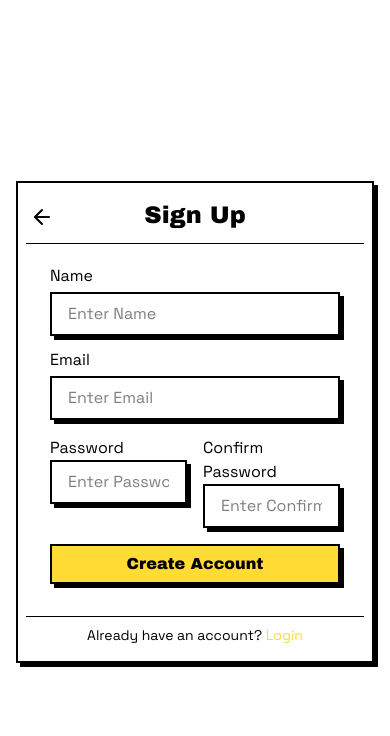
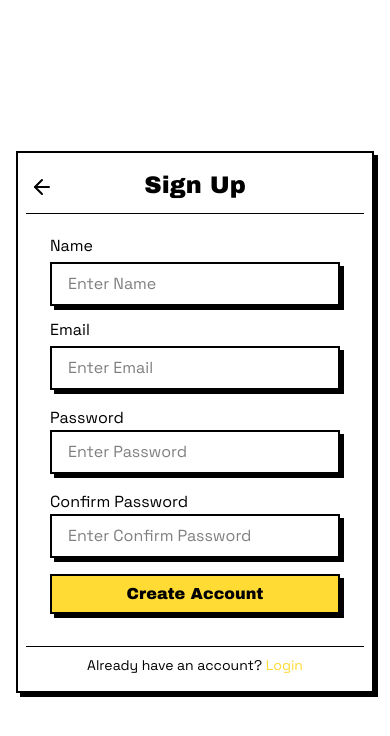
Before and after one commit to neofrank1/expense_report, a Next.js app: page /register in a window 390 px wide. Shown: the top 736 px of the page. Built offline with nearby package versions, Linux system fonts and the light colour scheme.

Commit message:
Add Responsive design

```diff
--- a/app/(auth)/register/page.tsx
+++ b/app/(auth)/register/page.tsx
@@ -31,7 +31,7 @@
                                 <Label htmlFor="email">Email</Label>
                                 <Input placeholder="Enter Email" type="email"/>
                             </div>
-                            <div className="grid grid-cols-2 gap-4">
+                            <div className="grid grid-cols-1 lg:grid-cols-2 md:grid-cols-2 gap-4">
                                 <div>
                                     <Label htmlFor="password">Password</Label>
                                     <Input placeholder="Enter Password" type="password"/>
```
